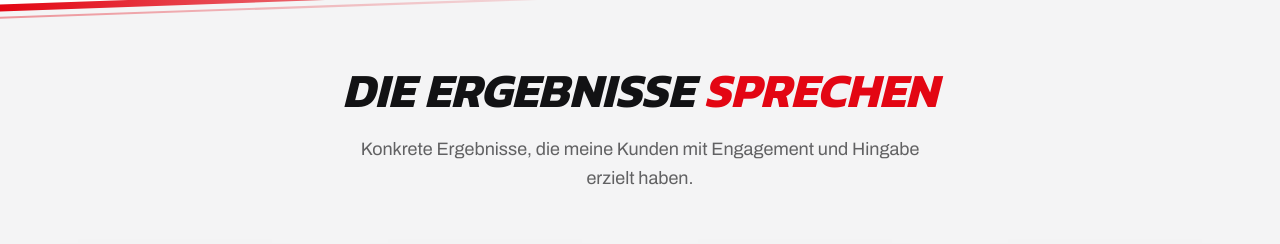
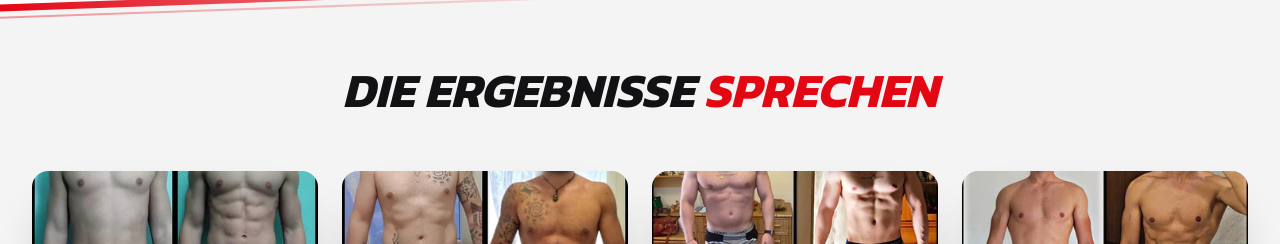
Before and after one commit to Massaro1997/coach-angelo, a Next.js app: page / in a window 1280 px wide. Shown: the part 2918-3162 px from the top of the page. Built offline with nearby package versions, Linux system fonts and the light colour scheme.

Commit message:
fix(trasformazioni): via il sottotitolo sotto "Die Ergebnisse sprechen"
Co-Authored-By: Claude Opus 5.5 <noreply@anthropic.com>

```diff
--- a/src/components/Trasformazioni.tsx
+++ b/src/components/Trasformazioni.tsx
@@ -41,11 +41,9 @@ export default function Trasformazioni({ fondo = "grigio" }: { fondo?: "bianco"
               <>I risultati <span className="text-gold">parlano</span></>
             )}
           </h2>
-          <p className="mx-auto mt-5 max-w-xl text-lg leading-relaxed text-ink/65">
-            {de
-              ? "Konkrete Ergebnisse, die meine Kunden mit Engagement und Hingabe erzielt haben."
-              : "Risultati concreti ottenuti dai miei clienti con impegno e dedizione."}
-          </p>
+          {/* Il sottotitolo ("Konkrete Ergebnisse, die meine Kunden mit
+              Engagement und Hingabe erzielt haben.") Calogero l'ha fatto
+              togliere il 13/10: basta il titolo. */}
         </div>
 
         <div className="grid grid-cols-2 gap-4 sm:gap-6 lg:grid-cols-4">
```
